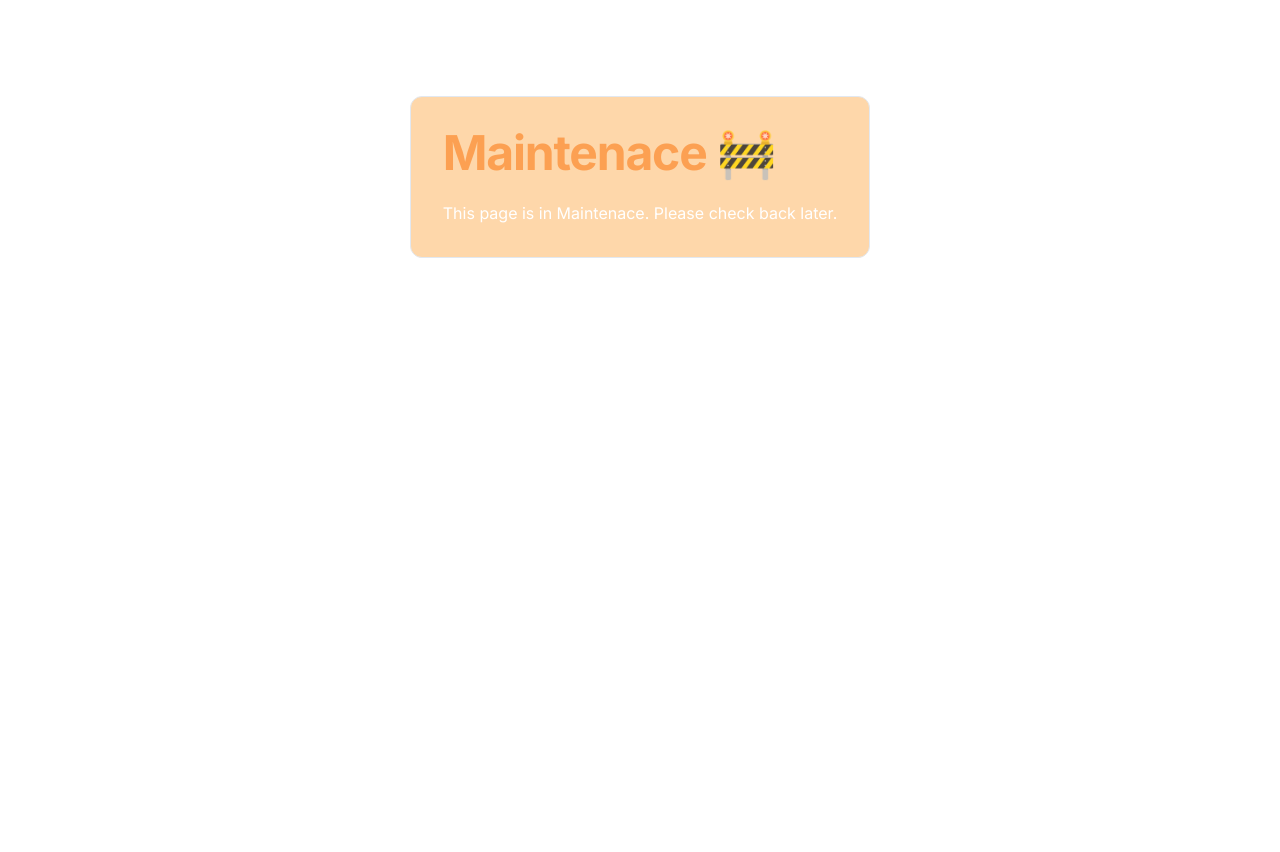
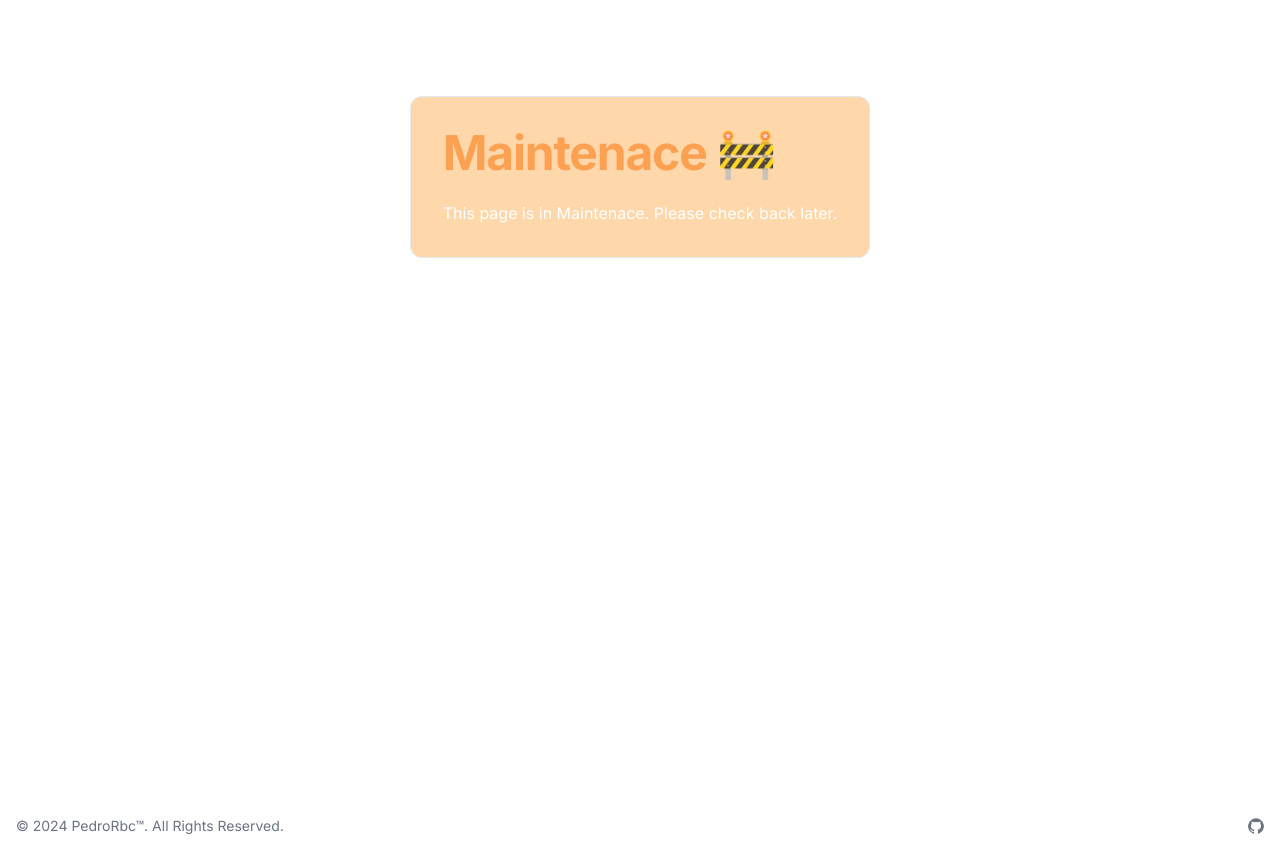
Before and after one commit to PedroRBC/portifolio, a Next.js app: page /maintenance in a window 1280 px wide. Before the commit the page ends 800 px from the top, so only its background shows below. Built offline with nearby package versions, Linux system fonts and the light colour scheme.

Commit message:
feat: Add footer

```diff
--- a/src/app/layout.tsx
+++ b/src/app/layout.tsx
@@ -7,6 +7,7 @@ import { Inter } from "next/font/google";
 import React from "react";
 import { cn } from "@/lib/utils";
 import { Providers } from "@/providers";
+import Footer from "@/components/footer";
 const inter = Inter({ subsets: ["latin"] });
 
 export const metadata: Metadata = {
@@ -38,7 +39,10 @@ export default function RootLayout({
           inter.className,
         )}
       >
-        <Providers>{children}</Providers>
+        <Providers>
+          {children}
+          <Footer />
+        </Providers>
       </body>
     </html>
   );
--- /dev/null
+++ b/src/components/footer.tsx
@@ -0,0 +1,37 @@
+export default function Footer() {
+  return (
+    <footer className="bg-white dark:bg-gray-900">
+      <div className="mx-auto w-full max-w-screen-xl p-4">
+        <div className="sm:flex sm:items-center sm:justify-between">
+          <span className="text-sm text-gray-500 sm:text-center dark:text-gray-400">
+            © 2024{" "}
+            <a href="https://pedrorbc.com/" className="hover:underline">
+              PedroRbc™
+            </a>
+            . All Rights Reserved.
+          </span>
+          <div className="flex mt-4 space-x-5 sm:justify-center sm:mt-0">
+            <a
+              href="https://github.com/PedroRBC"
+              className="text-gray-500 hover:text-gray-900 dark:hover:text-white"
+            >
+              <svg
+                className="w-4 h-4"
+                aria-hidden="true"
+                fill="currentColor"
+                viewBox="0 0 20 20"
+              >
+                <path
+                  d="M10 .333A9.911 9.911 0 0 0 6.866 19.65c.5.092.678-.215.678-.477 0-.237-.01-1.017-.014-1.845-2.757.6-3.338-1.169-3.338-1.169a2.627 2.627 0 0 0-1.1-1.451c-.9-.615.07-.6.07-.6a2.084 2.084 0 0 1 1.518 1.021 2.11 2.11 0 0 0 2.884.823c.044-.503.268-.973.63-1.325-2.2-.25-4.516-1.1-4.516-4.9A3.832 3.832 0 0 1 4.7 7.068a3.56 3.56 0 0 1 .095-2.623s.832-.266 2.726 1.016a9.409 9.409 0 0 1 4.962 0c1.89-1.282 2.717-1.016 2.717-1.016.366.83.402 1.768.1 2.623a3.827 3.827 0 0 1 1.02 2.659c0 3.807-2.319 4.644-4.525 4.889a2.366 2.366 0 0 1 .673 1.834c0 1.326-.012 2.394-.012 2.72 0 .263.18.572.681.475A9.911 9.911 0 0 0 10 .333Z"
+                  clipRule="evenodd"
+                  fillRule="evenodd"
+                />
+              </svg>
+              <span className="sr-only">GitHub account</span>
+            </a>
+          </div>
+        </div>
+      </div>
+    </footer>
+  );
+}
```
